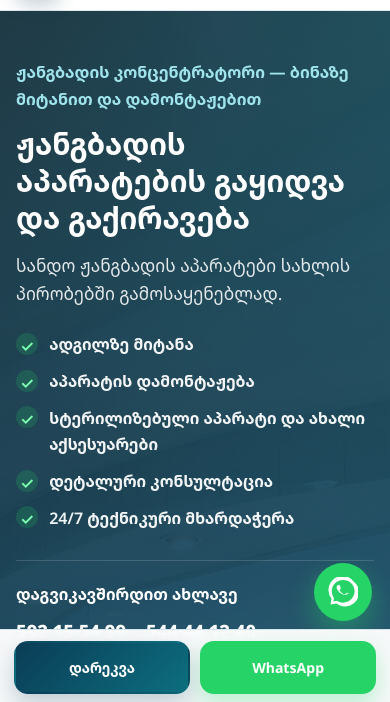
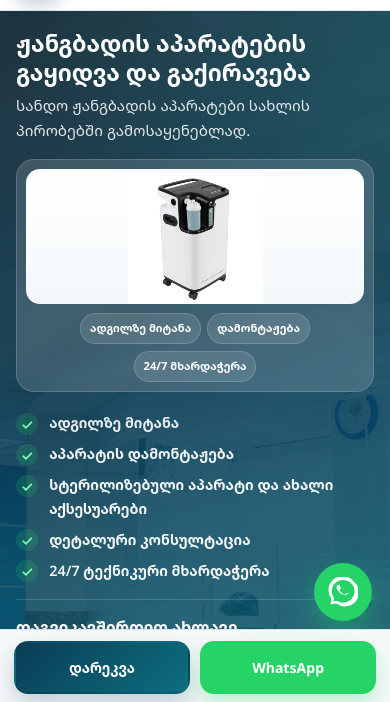
Before and after one commit to akhvedelidze/Jangbadisaparati, a plain HTML site: page index.html in a window 390 px wide. Shown: the part 140-842 px from the top of the page. Drawn offline with Linux system fonts and the light colour scheme.

Commit message:
Improve mobile layout

```diff
--- a/css/styles.css
+++ b/css/styles.css
@@ -395,8 +395,23 @@ p {
   position: relative;
   display: grid;
   grid-template-columns: 1.15fr 0.85fr;
-  gap: 2.5rem;
+  grid-template-areas:
+    "intro card"
+    "details card";
+  gap: 1.1rem 2.5rem;
   align-items: center;
+}
+
+.hero-intro { grid-area: intro; }
+.hero-card { grid-area: card; align-self: center; }
+.hero-details { grid-area: details; }
+
+.hero-intro .lead {
+  margin-bottom: 0;
+}
+
+.hero-details .check-list {
+  margin-top: 0.35rem;
 }
 
 .hero h1 {
@@ -465,9 +480,9 @@ p {
 .hero-card img {
   width: 100%;
   height: 380px;
-  object-fit: cover;
+  object-fit: contain;
   border-radius: 20px;
-  background: #123;
+  background: #fff;
 }
 
 .hero-badge {
@@ -1233,13 +1248,25 @@ p {
     grid-template-columns: 1fr;
   }
 
+  .hero-grid {
+    display: flex;
+    flex-direction: column;
+    gap: 1rem;
+  }
+
+  .hero-intro,
+  .hero-card,
+  .hero-details {
+    grid-area: auto;
+  }
+
   .feature-strip .container,
   .why-grid {
     grid-template-columns: repeat(2, 1fr);
   }
 
   .hero-card img {
-    height: 300px;
+    height: 260px;
   }
 
   .split-media img {
@@ -1267,11 +1294,112 @@ p {
     grid-template-columns: 1fr;
   }
 
-  .section { padding: 3.5rem 0; }
+  .section { padding: 3.25rem 0; }
 
-  .hero { padding: 3rem 0 4rem; }
+  /* Mobile: headline + subtitle, then compact product image, then CTA */
+  .hero {
+    padding: 1.1rem 0 2.2rem;
+  }
+
+  .hero-grid {
+    display: flex;
+    flex-direction: column;
+    gap: 0.85rem;
+  }
+
+  .hero-intro {
+    display: flex;
+    flex-direction: column;
+    text-align: left;
+    gap: 0.35rem;
+  }
+
+  /* Mobile order: headline -> short subtitle -> image below */
+  .hero-intro .hero-subtitle {
+    display: none;
+  }
+
+  .hero h1 {
+    order: 1;
+    font-size: clamp(1.4rem, 6vw, 1.8rem);
+    margin-bottom: 0;
+  }
+
+  .hero-intro .lead {
+    order: 2;
+    font-size: 0.95rem;
+    margin-bottom: 0.15rem;
+  }
+
+  .hero-card {
+    padding: 0.55rem;
+    border-radius: 18px;
+    background: rgba(255, 255, 255, 0.14);
+  }
+
+  .hero-card img {
+    height: min(30vw, 175px);
+    min-height: 135px;
+    object-fit: contain;
+    background: linear-gradient(180deg, #ffffff 0%, #f3f8fb 100%);
+    border-radius: 14px;
+  }
+
+  .hero-badge {
+    justify-content: center;
+    gap: 0.4rem;
+    margin-top: 0.55rem;
+  }
+
+  .hero-badge span {
+    padding: 0.35rem 0.55rem;
+    font-size: 0.7rem;
+  }
+
+  .hero-details .check-list {
+    gap: 0.45rem;
+    margin: 0.35rem 0 1rem;
+  }
+
+  .hero-details .check-list li {
+    font-size: 0.9rem;
+  }
+
+  .hero-contact {
+    margin-top: 0.85rem;
+    padding-top: 0.9rem;
+  }
+
+  .feature-strip {
+    margin-top: -1.2rem;
+  }
+
+  .feature-pill {
+    padding: 0.95rem 1rem;
+  }
+
+  .product-card {
+    border-radius: 20px;
+  }
+
+  .product-media {
+    padding: 1rem;
+  }
+
+  .product-media img {
+    height: 210px;
+    object-fit: contain;
+  }
+
+  .section-head {
+    margin-bottom: 1.75rem;
+  }
 
   .cta-band { padding: 1.6rem; }
+
+  .location-info {
+    padding: 1.35rem 1.2rem;
+  }
 
   .mobile-cta { display: flex; }
 
--- a/index.html
+++ b/index.html
@@ -122,11 +122,22 @@
   <main id="top">
     <section class="hero">
       <div class="container hero-grid">
-        <div>
+        <div class="hero-intro">
           <div class="hero-subtitle" data-i18n="hero.kicker">ჟანგბადის კონცენტრატორი — ბინაზე მიტანით და დამონტაჟებით</div>
           <h1 data-i18n="hero.title">ჟანგბადის აპარატების გაყიდვა და გაქირავება</h1>
           <p class="lead" data-i18n="hero.lead">სანდო ჟანგბადის აპარატები სახლის პირობებში გამოსაყენებლად.</p>
+        </div>
 
+        <div class="hero-card">
+          <img src="images/concentrator-1.png" alt="ჟანგბადის კონცენტრატორი" data-i18n-alt="img.concentrator" width="800" height="1000" />
+          <div class="hero-badge">
+            <span data-i18n="badge.delivery">ადგილზე მიტანა</span>
+            <span data-i18n="badge.install">დამონტაჟება</span>
+            <span data-i18n="badge.support">24/7 მხარდაჭერა</span>
+          </div>
+        </div>
+
+        <div class="hero-details">
           <ul class="check-list">
             <li><span class="check-icon">✓</span><span data-i18n="hero.c1">ადგილზე მიტანა</span></li>
             <li><span class="check-icon">✓</span><span data-i18n="hero.c2">აპარატის დამონტაჟება</span></li>
@@ -151,15 +162,6 @@
                 <span data-i18n="btn.whatsapp">WhatsApp-ზე მოწერა</span>
               </a>
             </div>
-          </div>
-        </div>
-
-        <div class="hero-card">
-          <img src="images/concentrator-1.png" alt="ჟანგბადის კონცენტრატორი" data-i18n-alt="img.concentrator" width="800" height="1000" />
-          <div class="hero-badge">
-            <span data-i18n="badge.delivery">ადგილზე მიტანა</span>
-            <span data-i18n="badge.install">დამონტაჟება</span>
-            <span data-i18n="badge.support">24/7 მხარდაჭერა</span>
           </div>
         </div>
       </div>
```
